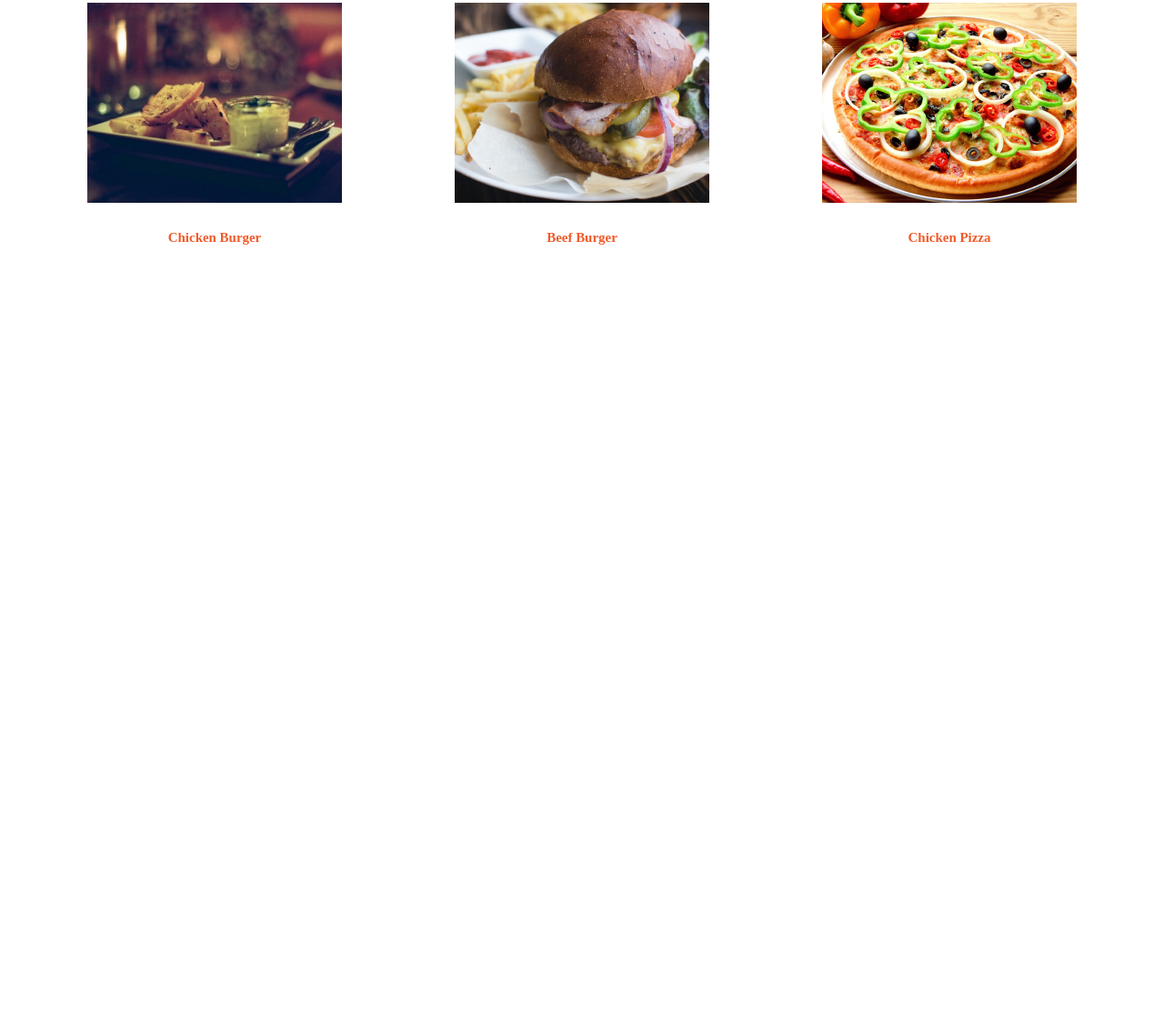
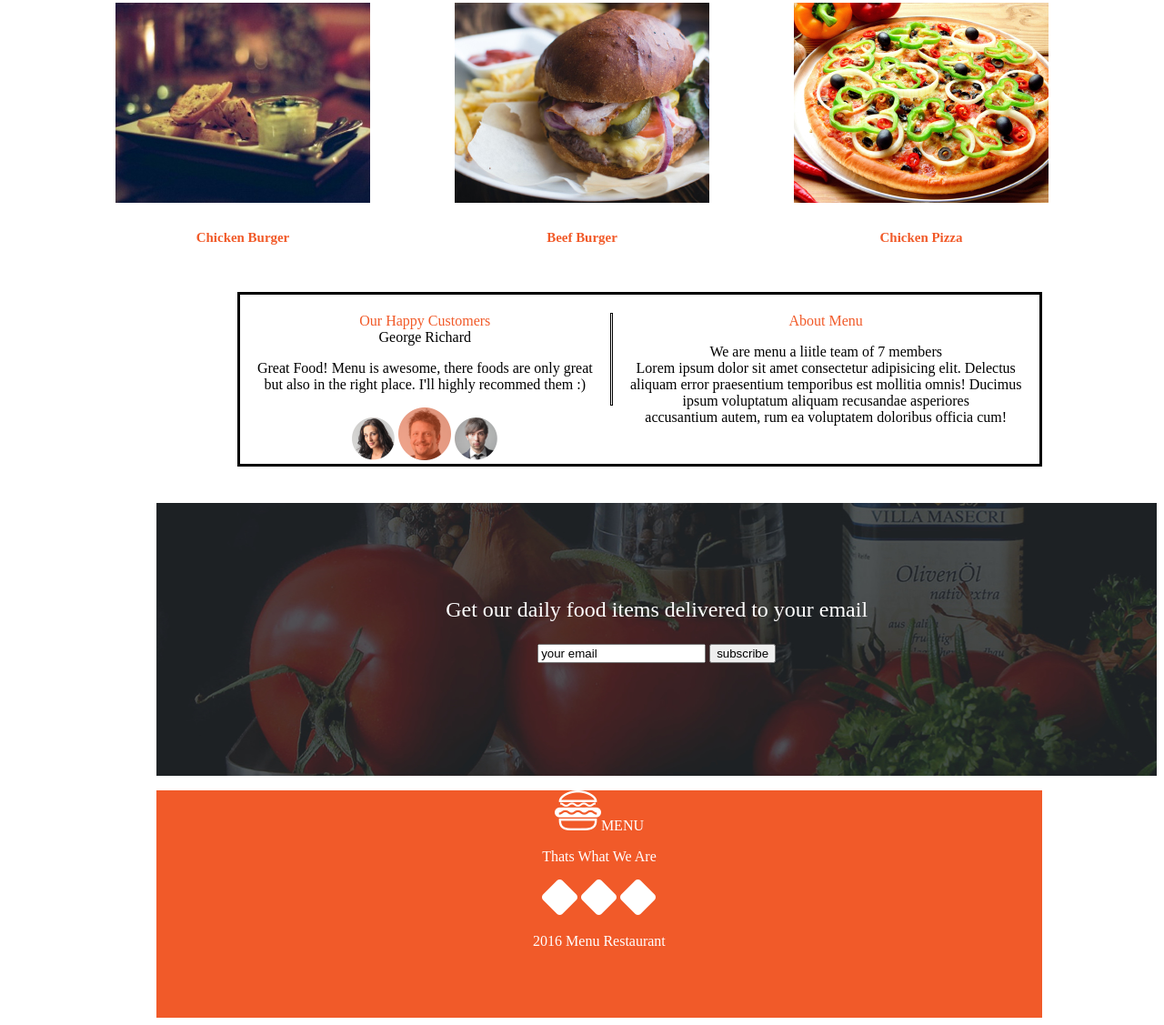
Before and after one commit to Calebu6214/Anitas-kitchen, a plain HTML site: page index.html in a window 1280 px wide. Shown: the part 1927-3054 px from the top of the page at 91% size. Before the commit the page ends 2256 px from the top, so only its background shows below. Drawn offline with Linux system fonts and the light colour scheme.

Commit message:
adding new commit

```diff
--- a/index.css
+++ b/index.css
@@ -125,9 +125,8 @@ justify-content: space-evenly;
 }
 th {
     padding: 10px;
-    background-color: rgb(204, 204, 204);
   padding: 10px;
-  background-color: rgb(204, 204, 204);
+  background-color: grey;
 }
 #ff{
     color: #F15A29;
@@ -136,9 +135,10 @@ th {
     .menu_div_list {
         color: #F15A29;
         display: flex;
-        justify-content: space-around;
+        justify-content: space-evenly;
         align-items: center;
-        font-size: 18px;}
+        font-size: 18px;
+    background-color: white;}
 
         #category{
             width: 100%;
@@ -149,3 +149,38 @@ th {
                 box-sizing: border-box;
                 padding: 26px;
               }
+            #customers{
+                display: flex;
+                margin-left: 20%;
+                text-align: center;
+                padding-top: 20px;
+                margin-bottom: 40px;
+                justify-content: space-evenly;
+                border: solid;
+                margin-right: 10%;
+            }
+            #our{color: #F15A29;}
+            .line{border: 1px black;
+                border-style:solid;
+                height: 100px;
+             width: 1px;}
+            .email{ background-image: url("./Assets/subscribe.jpg");
+                         height: 300px;
+                        background-repeat: no-repeat;
+                    margin-left: 13%;}
+                    .footer{
+                        text-align: center;
+                        background-color: #F15A29;
+                        width: 77%;
+                        color: white;
+                        margin-left:13% ;
+                        height: 250px;
+                    }
+                    .movedown{
+                        text-align: center;
+                        padding-top: 80px;
+                    }
+                    #text{
+                        font-size: x-large;
+                        color: white;
+                    }
--- a/index.html
+++ b/index.html
@@ -81,7 +81,46 @@
             </div>
         </div>
     </div>
+    <div id="customers">
+        <div id="customers2">
+            <h8 id="our">Our Happy Customers</h8> <br>
+            <h9>George  Richard</h9>
+            <p>Great Food! Menu is awesome, there foods are only great<br> but also in the right place. I'll highly recommed them :)</p>
+            <img src="./Assets/p1.png">
+            <img src="Assets/p2.png">
+            <img src="Assets/p3.png">
+        </div>
+        <div class="line"></div>
+        <div id="customers3">
+            <h10 id='our'>About Menu</h10>
+            <p>We are menu a liitle team of 7 members<br>Lorem ipsum dolor sit amet consectetur adipisicing elit. Delectus<br> aliquam error praesentium temporibus est mollitia omnis! Ducimus <br>ipsum voluptatum aliquam recusandae asperiores <br>accusantium autem, rum ea voluptatem doloribus officia cum!</p>
+        </div>
 
+    </div>
+    <div id="bottom">
+    <div class="email">
+        <div class="movedown">
+        <p id="text">Get our daily food items delivered to your email</p>
+        <p class="form">
+           <form>
+        <input type="text" name="email" value="your email">
+               <input type="submit" name="subscribe" value="subscribe">
+
+           </form>
+        </p>
+      </div>
+      </div>
+  <div class="footer">
+      <footer class="ft">
+        <p id="logos"><img src="./Assets/logo_white.png" alt="footerlogo">MENU</p>
+        <p>Thats What We Are</p>
+        <img src="./Assets/facebook.png" alt="facebook">
+            <img src="Assets/twitter.png" alt="twitter">
+            <img src="Assets/pinterest.png" alt="pinterest">
+        <p>2016 Menu Restaurant</p>
+      </footer>
+      </div>
+      </div>
 
 </body>
 </html>
```
